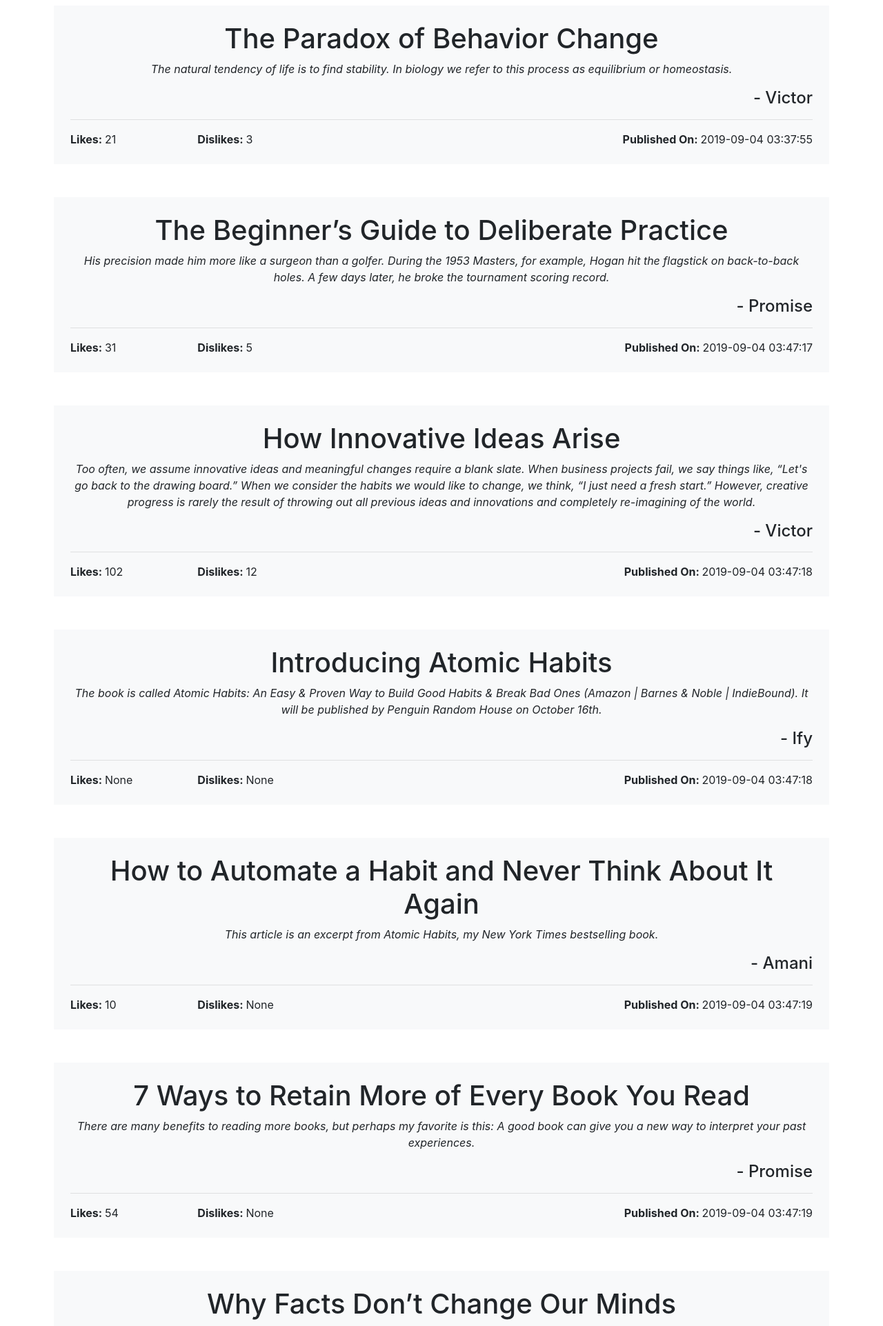
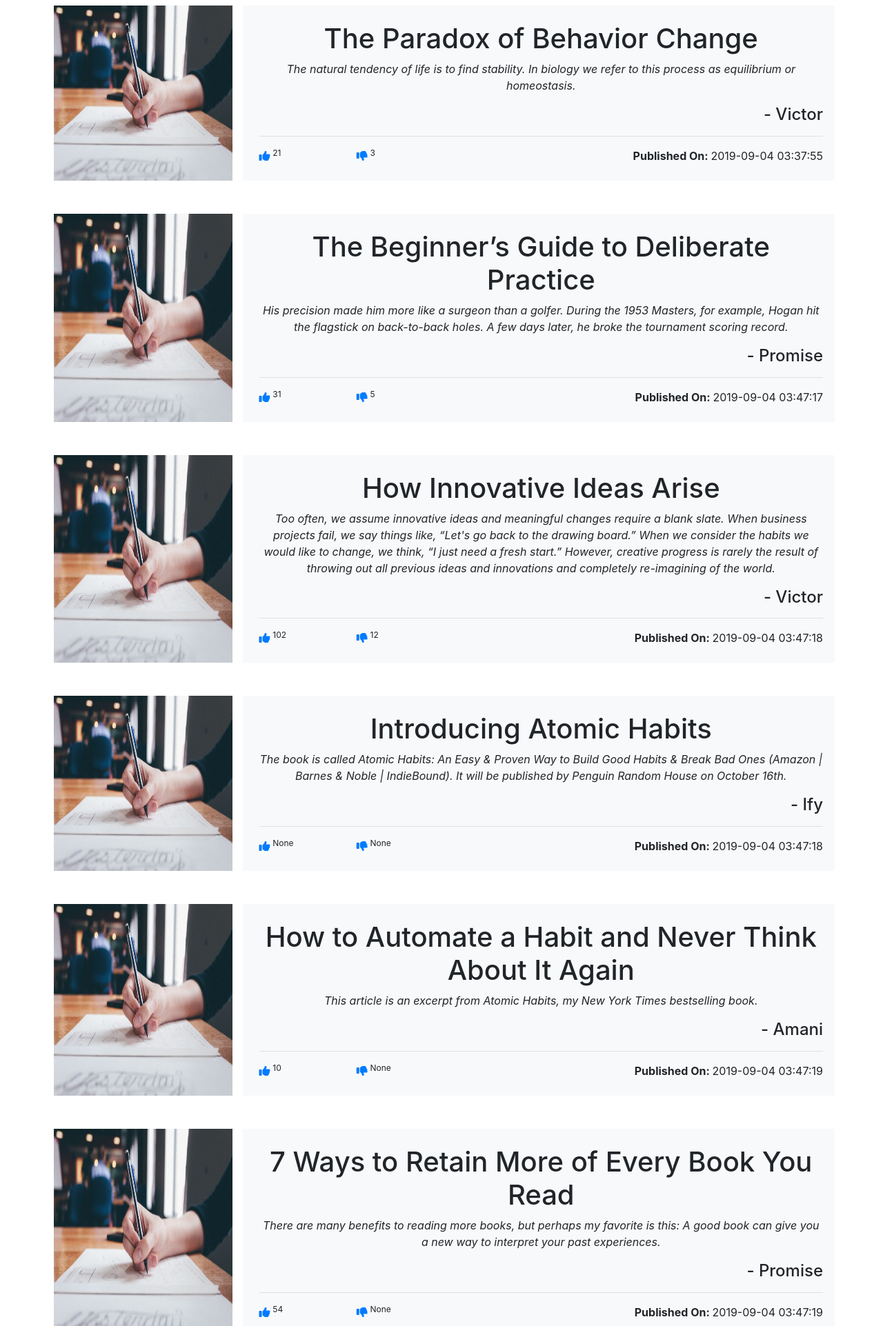
Before and after one commit to Amani-mufin/article_management, a Flask app: page /viewall in a window 1280 px wide. Shown: the part 56-1979 px from the top of the page at 69% size. Run offline with Flask 2, Linux system fonts and the light colour scheme; some libraries are stand-ins or nearby versions.

Commit message:
view all article page rearrangement

```diff
--- a/static/styles.css
+++ b/static/styles.css
@@ -83,3 +83,9 @@ textarea {
 
     width: 100%;
 }
+.article-img img{
+    width: 100%;
+    height: 100%;
+    object-fit: fill;
+    padding-bottom: 3em;
+}
--- a/templates/layout.html
+++ b/templates/layout.html
@@ -16,6 +16,7 @@
       crossorigin="anonymous"
     />
     <script src="/static/bootstrap.min.js" crossorigin="anonymous"></script>
+    <script src="https://kit.fontawesome.com/a076d05399.js"></script>
     <link rel="stylesheet" href="/static/styles.css" />
   </head>
   <body>
--- a/templates/viewall.html
+++ b/templates/viewall.html
@@ -1,8 +1,12 @@
 {% extends "layout.html" %} {% block title %} View {% endblock %} {% block main
 %}
-<div id="articles">
+<div id="articles" class="row">
   {% for datum in data %}
-  <div class="article mb-5 bg-light p-4" onclick="openClose('more{{ datum.id }}')">
+  <div class="article-img col-md-3">
+    <img src="../static/article2.jpg" alt="">
+  </div>
+  <div class="article mb-5 bg-light p-4 col-md-9" onclick="openClose('more{{ datum.id }}')">
+
     <div class="article_head">
     <h1>{{ datum.title }}</h1>
     <p><i>{{ datum.description }}</i></p>
@@ -15,8 +19,8 @@
   <h4 class="text-right">- {{ datum.username }}</h4>
   <hr>
     <div class="article_footer row">
-      <span class="col-2 text-left"><b>Likes: </b>{{ datum.like }}</span>
-      <span class="col-2 text-left"><b>Dislikes: </b>{{ datum.dislike }}</span>
+      <span class="col-2 text-left"><b><i class="fas fa-thumbs-up text-primary"></i> </b><sup>{{ datum.like }}</sup></span>
+      <span class="col-2 text-left"><b><i class="fas fa-thumbs-down text-primary"></i> </b><sup>{{ datum.dislike }}</sup></span>
       <span class="col-8 text-right"><b>Published On: </b>{{ datum.date }}</span>
     </div>
   </div>
```
Also changed, not shown: ams.db.
